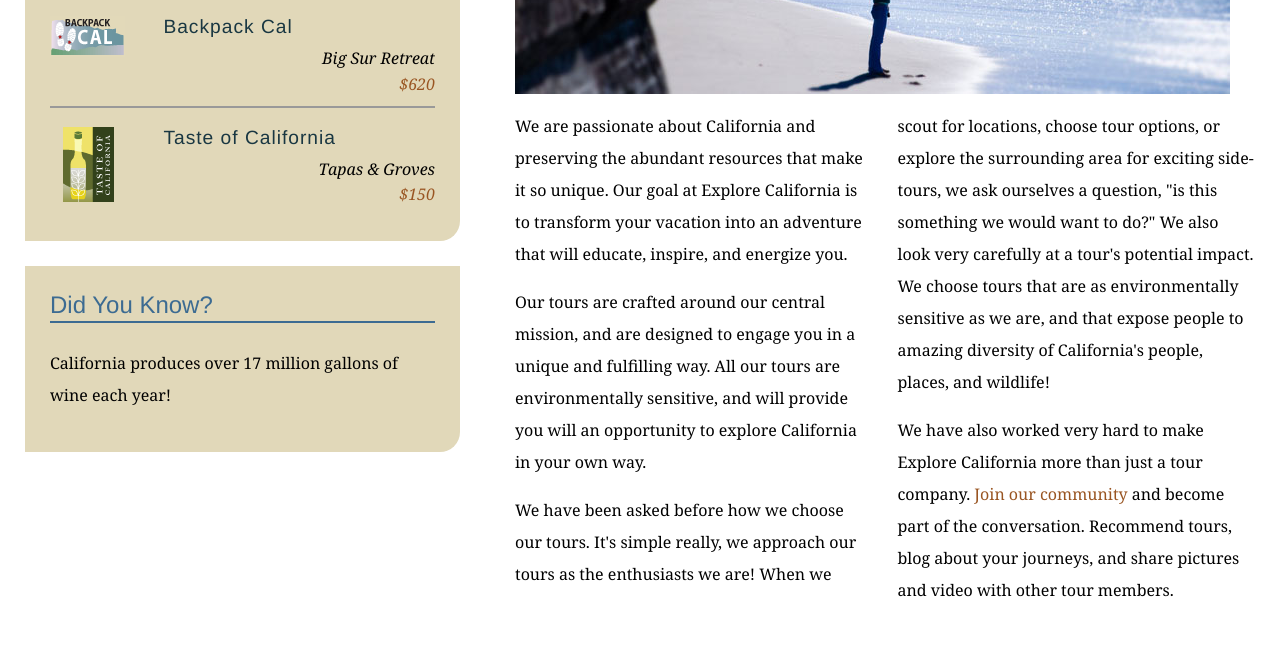
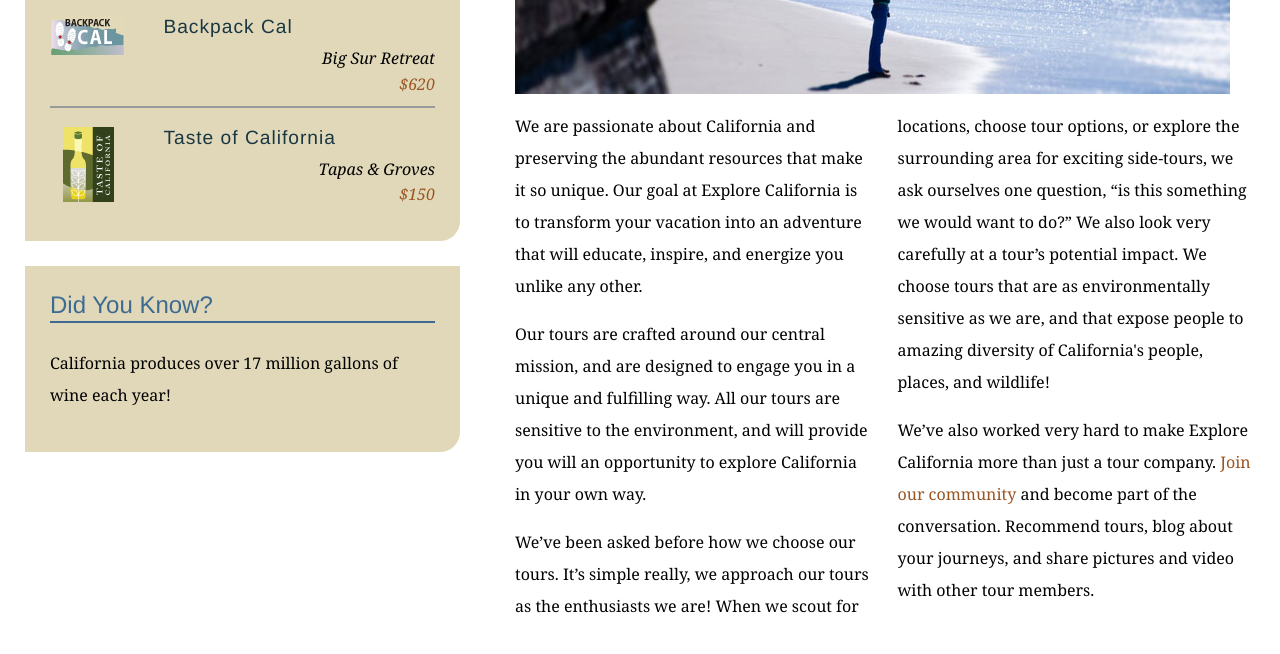
Before and after one commit to hemanshidobaria163/explore_california_hemanshi_dobaria, a plain HTML site: page mission.html in a window 1280 px wide. Shown: the part 590-1244 px from the top of the page. Drawn offline with Linux system fonts and the light colour scheme.

Commit message:
Replaces straight quotes with curly quotes

```diff
--- a/mission.html
+++ b/mission.html
@@ -62,10 +62,10 @@
           <h1>Who we are</h1>
           <img src="assets/images/mission_look.jpg" alt="Looking out at the Pacific" class="articleImage" />
           <div class="multiCol">
-            <p>We are passionate about California and preserving the abundant resources that make it so unique. Our goal at Explore California is to transform your vacation into an adventure that will educate, inspire, and energize you.</p>
-            <p>Our tours are crafted around our central mission, and are designed to engage you in a unique and fulfilling way. All our tours are environmentally sensitive, and will provide you will an opportunity to explore California in your own way.</p>
-            <p>We have been asked before how we choose our tours. It's simple really, we approach our tours as the enthusiasts we are! When we scout for locations, choose tour options, or explore the surrounding area for exciting side-tours, we ask ourselves a question, &quot;is this something we would want to do?&quot; We also look very carefully at a tour's potential impact. We choose tours that are as environmentally sensitive as we are, and that expose people to amazing diversity of California's people, places, and wildlife!</p>
-            <p>We have also worked very hard to make Explore California more than just a tour company. <a href="explorers/join.html">Join our community</a> and become part of the conversation. Recommend tours, blog about your journeys, and share pictures and video with other tour members.</p>
+            <p>We are passionate about California and preserving the abundant resources that make it so unique. Our goal at Explore California is to transform your vacation into an adventure that will educate, inspire, and energize you unlike any other.</p>
+            <p>Our tours are crafted around our central mission, and are designed to engage you in a unique and fulfilling way. All our tours are sensitive to the environment, and will provide you will an opportunity to explore California in your own way.</p>
+            <p>We&rsquo;ve been asked before how we choose our tours. It&rsquo;s simple really, we approach our tours as the enthusiasts we are! When we scout for locations, choose tour options, or explore the surrounding area for exciting side-tours, we ask ourselves one question, &ldquo;is this something we would want to do?&rdquo; We also look very carefully at a tour&rsquo;s potential impact. We choose tours that are as environmentally sensitive as we are, and that expose people to amazing diversity of California's people, places, and wildlife!</p>
+            <p>We&rsquo;ve also worked very hard to make Explore California more than just a tour company. <a href="explorers/join.html">Join our community</a> and become part of the conversation. Recommend tours, blog about your journeys, and share pictures and video with other tour members.</p>
           </div>
         </div>
       </div>
```
